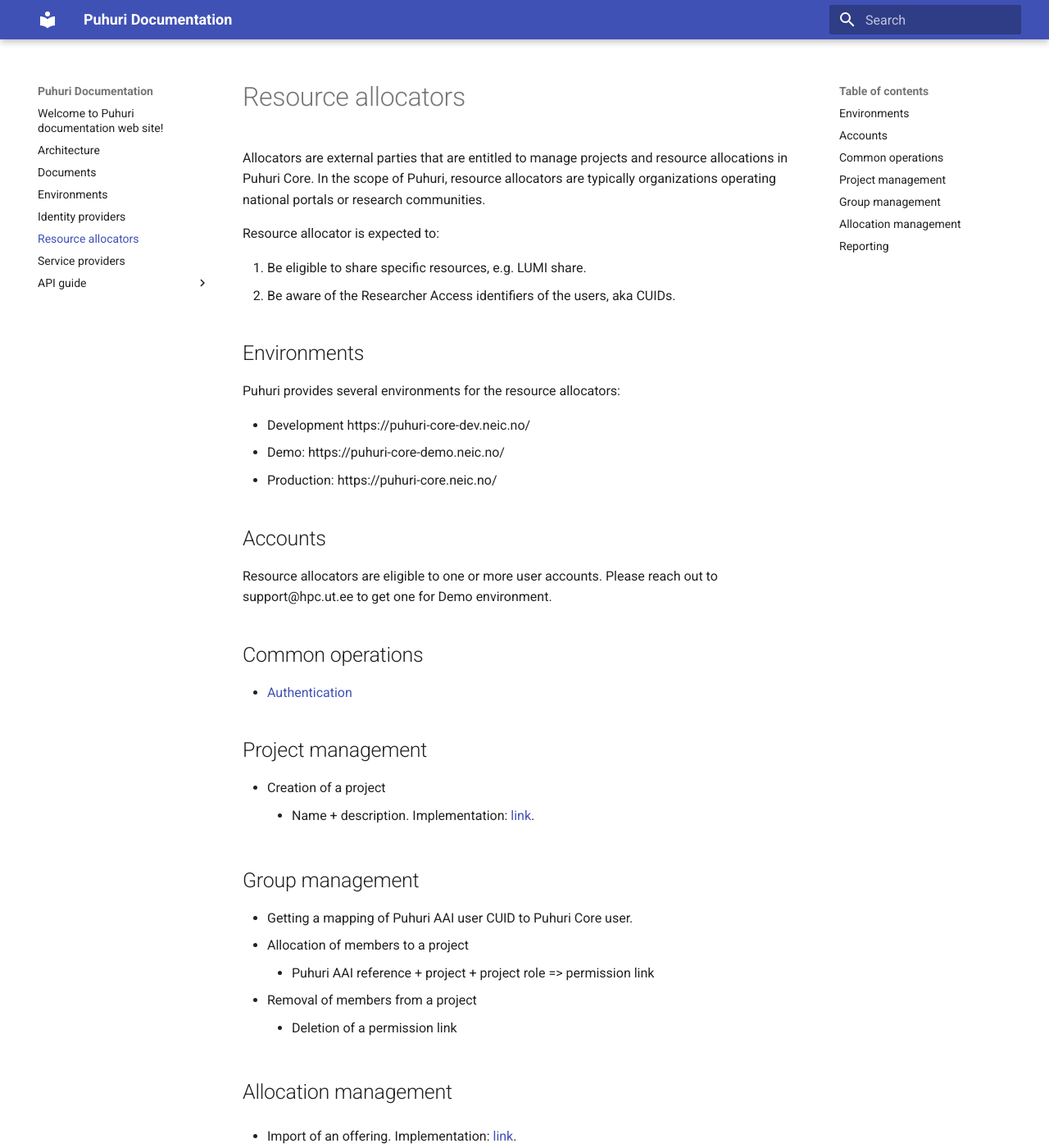
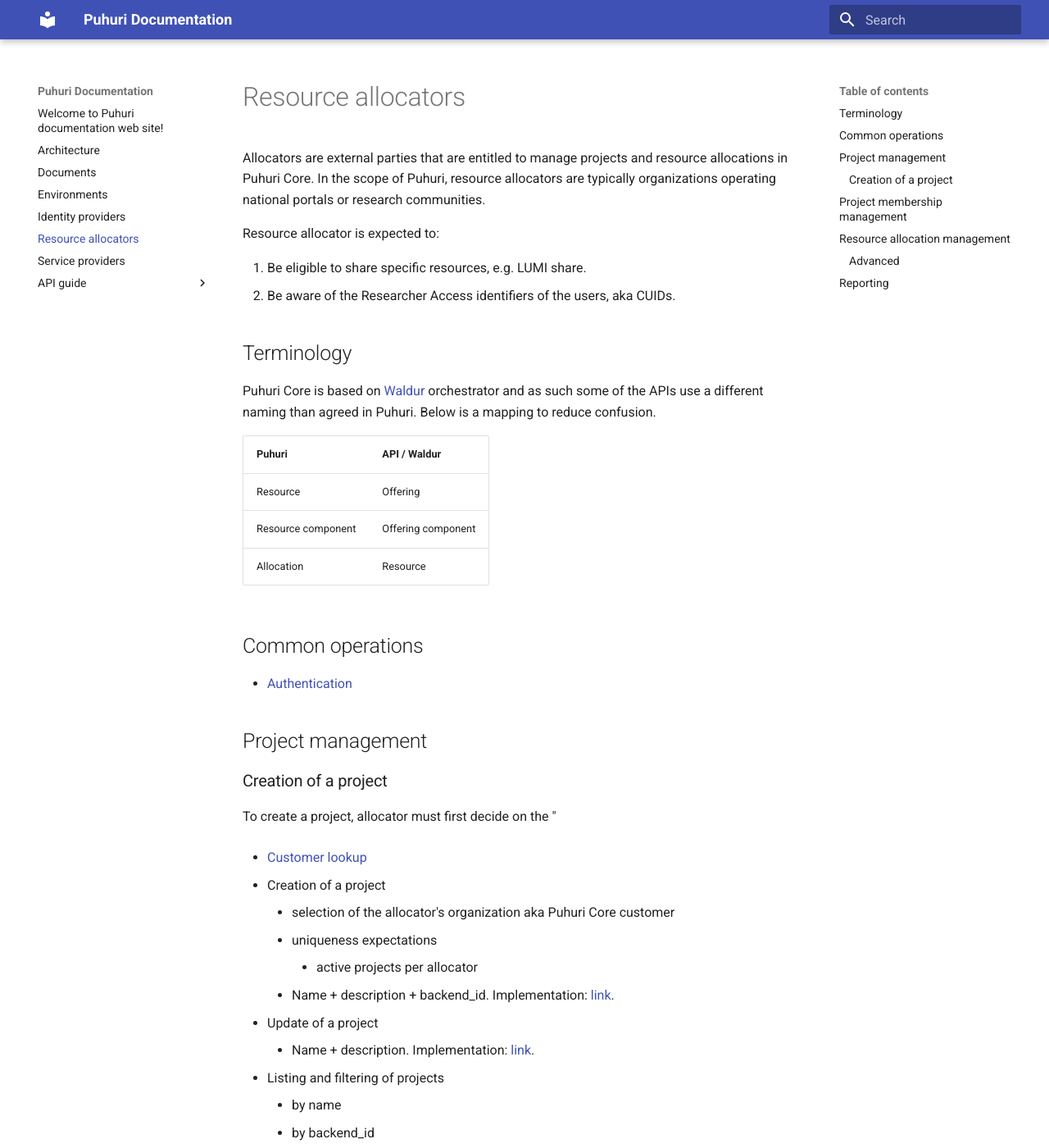
Before and after one commit to neicnordic/puhuri-web, an MkDocs documentation site: the page built from docs/resource-allocators.md, in a window 1280 px wide and 1400 px high. Shown: the whole window at 82% size. Built offline with MkDocs 1.6.1 and Material for MkDocs 9.7.7, drawn with Linux system fonts in a browser that asks for light colours; some of the changed text lies outside the part shown.

Commit message:
Update documentation for allocators

```diff
--- a/docs/documents.md
+++ b/docs/documents.md
@@ -0,0 +1,3 @@
+## Puhuri Terminology
+
+TODO
--- a/docs/environments.md
+++ b/docs/environments.md
@@ -0,0 +1,24 @@
+## Puhuri AAI
+
+TBA
+
+## Puhuri Core
+
+Puhuri provides several environments for the resource allocators:
+
+- Development https://puhuri-core-dev.neic.no/api/
+- Demo: https://puhuri-core-demo.neic.no/api/
+- Production: https://puhuri-core.neic.no/api/
+
+### Accounts
+
+Resource allocators are eligible to one or more user accounts. Please reach out to support@hpc.ut.ee to get one for Demo environment.
+
+## Puhuri Portal
+
+Puhuri provides several environments for the reference client portal aka Puhuri Portal.
+If you want to deploy your own version or would like to have a hosted one, please reach out to support@hpc.ut.ee.
+
+- Development https://my-dev.lumi-supercomputer.eu/
+- Demo: https://my-demo.lumi-supercomputer.eu/
+- Production: https://my.lumi-supercomputer.eu/
--- a/docs/resource-allocators.md
+++ b/docs/resource-allocators.md
@@ -7,17 +7,18 @@ Resource allocator is expected to:
 1. Be eligible to share specific resources, e.g. LUMI share.
 2. Be aware of the Researcher Access identifiers of the users, aka CUIDs.
 
-## Environments
+## Terminology
 
-Puhuri provides several environments for the resource allocators:
+Puhuri Core is based on [Waldur](https://github.com/waldur/waldur-mastermind/) orchestrator and as such some of the APIs
+use a different naming than agreed in Puhuri. Below is a mapping to reduce confusion.
 
-- Development https://puhuri-core-dev.neic.no/
-- Demo: https://puhuri-core-demo.neic.no/
-- Production: https://puhuri-core.neic.no/
 
-## Accounts
+| Puhuri      | API / Waldur    |
+| ----------- | --------------- |
+| Resource    |  Offering       |
+| Resource component | Offering component |
+| Allocation  | Resource        |
 
-Resource allocators are eligible to one or more user accounts. Please reach out to support@hpc.ut.ee to get one for Demo environment.
 
 ## Common operations
 
@@ -25,19 +26,37 @@ Resource allocators are eligible to one or more user accounts. Please reach out
 
 ## Project management
 
+### Creation of a project
+
+To create a project, allocator must first decide on the "
+
+- [Customer lookup](API guide/project.md#lookup-allocator-customers-available-to-a-user)
+
 - Creation of a project
+    - selection of the allocator's organization aka Puhuri Core customer
+    - uniqueness expectations
+        - active projects per allocator
+    - Name + description + backend_id. Implementation: [link](https://github.com/waldur/waldur-mastermind/blob/7b2eba62e1e0dab945845f05030c7935e57f0d9c/src/waldur_mastermind/marketplace_remote/processors.py#L13).
+
+- Update of a project
     - Name + description. Implementation: [link](https://github.com/waldur/waldur-mastermind/blob/7b2eba62e1e0dab945845f05030c7935e57f0d9c/src/waldur_mastermind/marketplace_remote/processors.py#L13).
 
-## Group management
+- Listing and filtering of projects
+    - by name
+    - by backend_id
+
+## Project membership management
 
 - Getting a mapping of Puhuri AAI user CUID to Puhuri Core user.
+    - explain why is needed
+    - explain what exceptions can happen
 - Allocation of members to a project
     - Puhuri AAI reference + project + project role => permission link
 - Removal of members from a project
     - Deletion of a permission link
 
-## Allocation management
-- Import of an offering. Implementation: [link](https://github.com/waldur/waldur-mastermind/blob/7b2eba62e1e0dab945845f05030c7935e57f0d9c/src/waldur_mastermind/marketplace_remote/views.py#L84).
+## Resource allocation management
+
 
 - Getting a list of offerings available for allocation
     - List of offerings accessible for a specific allocator. Implementation: [link](https://github.com/waldur/waldur-mastermind/blob/7b2eba62e1e0dab945845f05030c7935e57f0d9c/src/waldur_mastermind/marketplace_remote/views.py#L45).
@@ -48,5 +67,13 @@ Resource allocators are eligible to one or more user accounts. Please reach out
 - Termination of a resource allocation
     - Deletion of a resource allocation. Implementation: [link](https://github.com/waldur/waldur-mastermind/blob/7b2eba62e1e0dab945845f05030c7935e57f0d9c/src/waldur_mastermind/marketplace_remote/processors.py#L64).
 
+### Advanced
+Information about Puhuri resources in Puhuri Core can change over time, for example, new components could be added.
+Puhuri Portal implements a method for dynamic import and upkeep of that information from Puhuri Core.
+
+As this is a more advanced topic, please check [implementation](https://github.com/waldur/waldur-mastermind/blob/7b2eba62e1e0dab945845f05030c7935e57f0d9c/src/waldur_mastermind/marketplace_remote/views.py#L84).
+If you have questions, we will be happy to help out! Please reach out to support@hpc.ut.ee.
+
+
 ## Reporting
 - Usage collection for each allocation.
```
Also changed, not shown: docs/API guide/authentication.md (+4 -3 lines), docs/API guide/project.md (added, +147 -0 lines).
